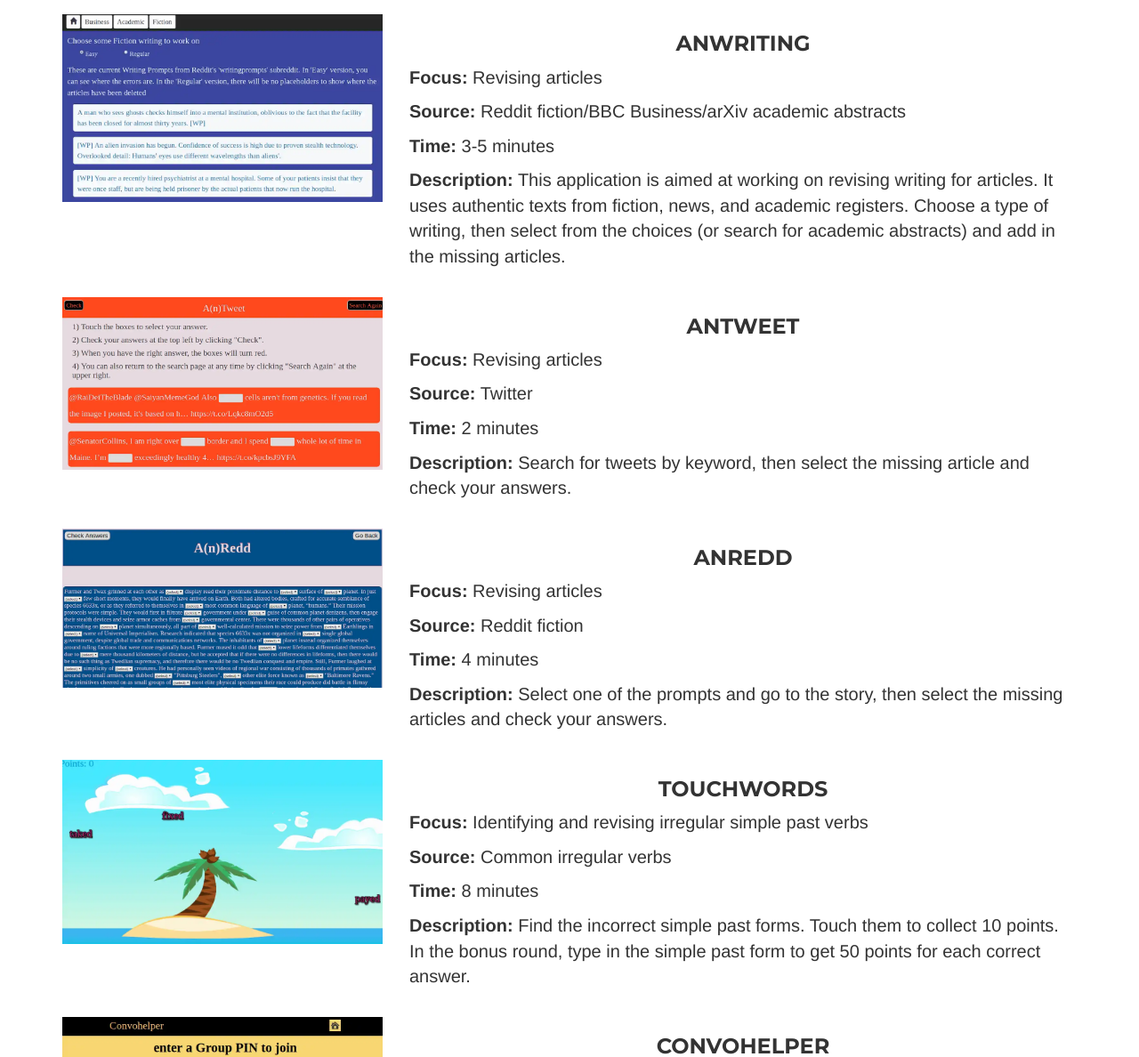
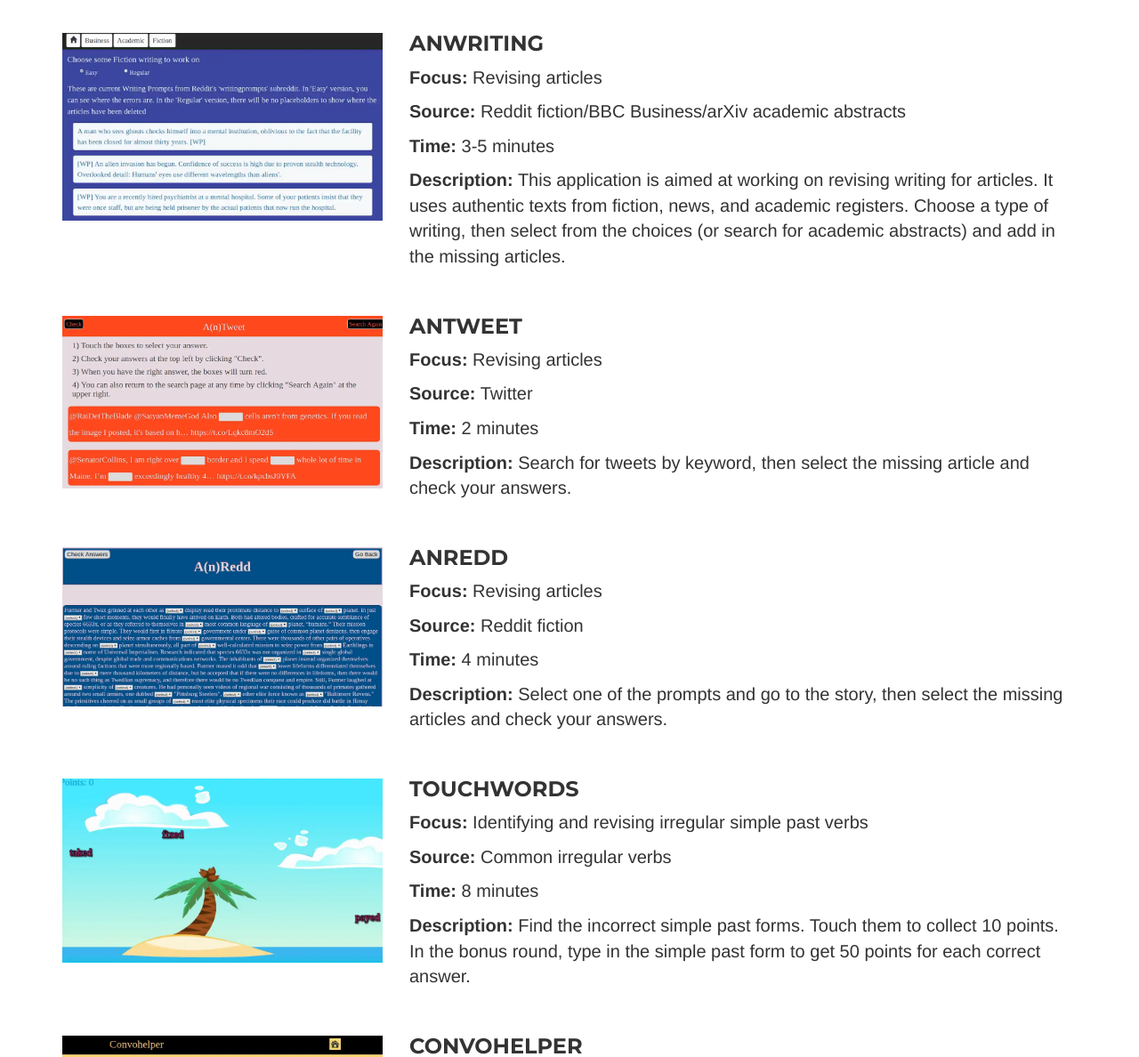
Before and after one commit to lpmi-13/grammarbuffet, a plain HTML site: page index.html in a window 1280 px wide. Shown: the part 581-1769 px from the top of the page at 89% size. Drawn offline with nearby package versions, Linux system fonts and the light colour scheme.

Commit message:
update styling

```diff
--- a/index.html
+++ b/index.html
@@ -93,13 +93,13 @@
                 </div>
             </div>
             <div class="row portfolio-item">
-                <div class="col-sm-4">
+                <div class="col-sm-4 screenshot">
                     <a aria-label="the anwriting application" href="https://anwriting.herokuapp.com" class="portfolio-link">
                         <img src="static/images/anwriting-screenshot.webp" class="img-responsive" alt="AnWriting">
                     </a>
                 </div>
                 <div class="col-sm-8">
-                    <div class="text-center">
+                    <div>
                         <h3>AnWriting</h3>
                     </div>
                     <p><strong>Focus:</strong> Revising articles</p>
@@ -109,13 +109,13 @@
                 </div>
             </div>
             <div class="row portfolio-item">
-                <div class="col-sm-4">
+                <div class="col-sm-4 screenshot">
                 <a aria-label="the antweet application" href="/antweet" class="portfolio-link">
                     <img src="static/images/antweet-screenshot.webp" class="img-responsive" alt="AnTweet">
                 </a>
                 </div>
                 <div class="col-sm-8">
-                    <div class="text-center">
+                    <div>
                         <h3>AnTweet</h3>
                     </div>
                     <p><strong>Focus:</strong> Revising articles</p>
@@ -125,13 +125,13 @@
                 </div>
             </div>
             <div class="row portfolio-item">
-                <div class="col-sm-4">
+                <div class="col-sm-4 screenshot">
                     <a aria-label="the anredd application" href="/anredd" class="portfolio-link">
                         <img src="static/images/anredd-screenshot.webp" class="img-responsive" alt="AnRedd">
                     </a>
                 </div>
                 <div class="col-sm-8">
-                    <div class="text-center">
+                    <div>
                         <h3>AnRedd</h3>
                     </div>
                     <p><strong>Focus:</strong> Revising articles</p>
@@ -141,13 +141,13 @@
                 </div>
             </div>
             <div class="row portfolio-item">
-                <div class="col-sm-4">
+                <div class="col-sm-4 screenshot">
                     <a aria-label="the touchwords application" href="/touchwords" class="portfolio-link">
                         <img src="static/images/touchwords-screenshot.webp" class="img-responsive" alt="TouchWords">
                     </a>
                 </div>
                 <div class="col-sm-8">
-                    <div class="text-center">
+                    <div>
                         <h3>TouchWords</h3>
                     </div>
                     <p><strong>Focus:</strong> Identifying and revising irregular simple past verbs</p>
@@ -157,13 +157,13 @@
                 </div>
             </div>
             <div class="row portfolio-item">
-                <div class="col-sm-4">
+                <div class="col-sm-4 screenshot">
                 <a aria-label="the convohelper application" href="/convohelper" class="portfolio-link">
                         <img src="static/images/convohelper-screenshot.webp" class="img-responsive" alt="ConvoHelper">
                     </a>
                 </div>
                 <div class="col-sm-8">
-                    <div class="text-center">
+                    <div>
                         <h3>Convohelper</h3>
                     </div>
                     <p><strong>Focus:</strong> Turn-taking/Interaction</p>
@@ -173,13 +173,13 @@
                 </div>
             </div>
             <div class="row portfolio-item">
-                <div class="col-sm-4">
+                <div class="col-sm-4 screenshot">
                     <a aria-label="the sentence factory application" href="/sentencefactory" class="portfolio-link">
                         <img src="static/images/sentencefactory-screenshot.webp" class="img-responsive" alt="SentenceFactory">
                     </a>
                 </div>
                 <div class="col-sm-8">
-                    <div class="text-center">
+                    <div>
                         <h3>SentenceFactory</h3>
                     </div>
                     <p><strong>Focus:</strong> Revising various word forms</p>
--- a/static/css/custom.css
+++ b/static/css/custom.css
@@ -1,3 +1,8 @@
 .portfolio-item {
-	margin-top: 1.5em;
+  margin-top: 1.5em;
+  margin-bottom: 1.5em;
 }
+
+.screenshot {
+  margin-top: 1.5em;
+}
```
